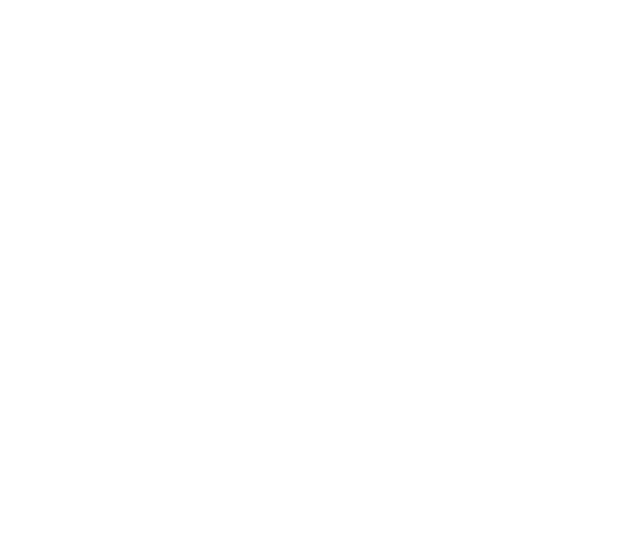
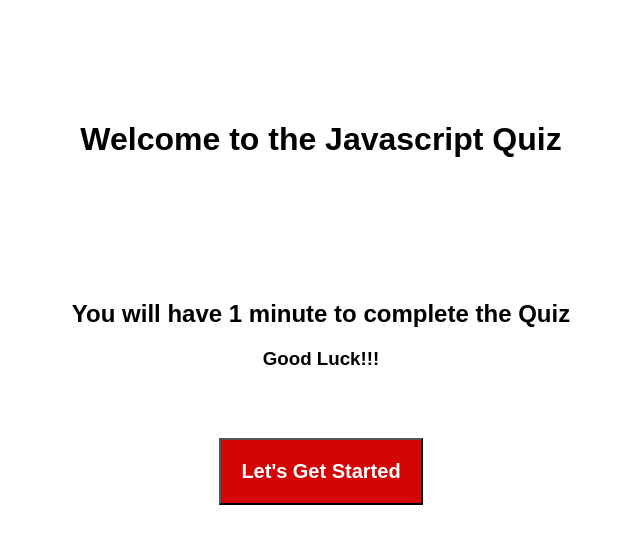
Before and after one commit to amartinezjr7/Module4-Challange, a plain HTML site: page index.html in a window 1280 px wide. Shown: the whole page, without its empty margins (319-959 px from the left). Drawn offline with Linux system fonts and the light colour scheme.

Commit message:
first page style
Finished setting up the first page

```diff
--- a/assets/css/style.css
+++ b/assets/css/style.css
@@ -0,0 +1,58 @@
+*{
+    box-sizing: border-box;
+}
+
+:root{
+    --primary: rgb(255, 255, 255);
+    --secondary: rgb(0, 0, 0);
+    --tertiary:rgb(212, 5, 5);
+}
+body{
+    background-color: var(--primary);
+    display: flex;
+    font-family: Arial, Helvetica, sans-serif;
+    width: 100%;
+    margin: 0 auto;
+    flex-wrap: wrap;
+    justify-content: space-around;
+    align-items: center;
+}
+
+header{
+    background-color: var(--primary);
+    color: var(--secondary);
+    width: 100%;
+    text-align: center;
+    justify-content: center;
+    padding: 100px 10px;
+
+}
+
+.hero{
+    justify-content: center;
+    flex-wrap: wrap;
+    align-items: flex-start;
+}
+.hero-form{
+    text-align: center;
+}
+section{
+    width: 100%;
+    margin: 0 auto;
+    display: flex;
+    flex-wrap: wrap;
+    justify-content: space-around;
+}
+.start-btn{
+    width:100%;
+    text-align: center;
+    padding: 50px;
+}
+#str-btn{
+    text-align: center;
+    background-color: var(--tertiary);
+    color: var(--primary);
+    padding: 20px;
+    font-size: 20px;
+    font-weight: bold;
+}
--- a/index.html
+++ b/index.html
@@ -8,6 +8,20 @@
         <link rel="stylesheet" href="assets/css/style.css">
     </head>
     <body>
+        <header class="container">
+            <h1>Welcome to the Javascript Quiz</h1>
+        </header>
+        <section class="hero">
+            <div class="hero-form">
+                <h2>You will have 1 minute to complete the Quiz</h2>
+
+                <h3>Good Luck!!!</h3>
+            </div>
+            <div class="start-btn">
+                <button id="str-btn" type="submit">Let's Get Started</button>
+            </div>
+        </section>
+
         <script src="./assets/js/script.js"></script>
     </body>
 </html>
```
